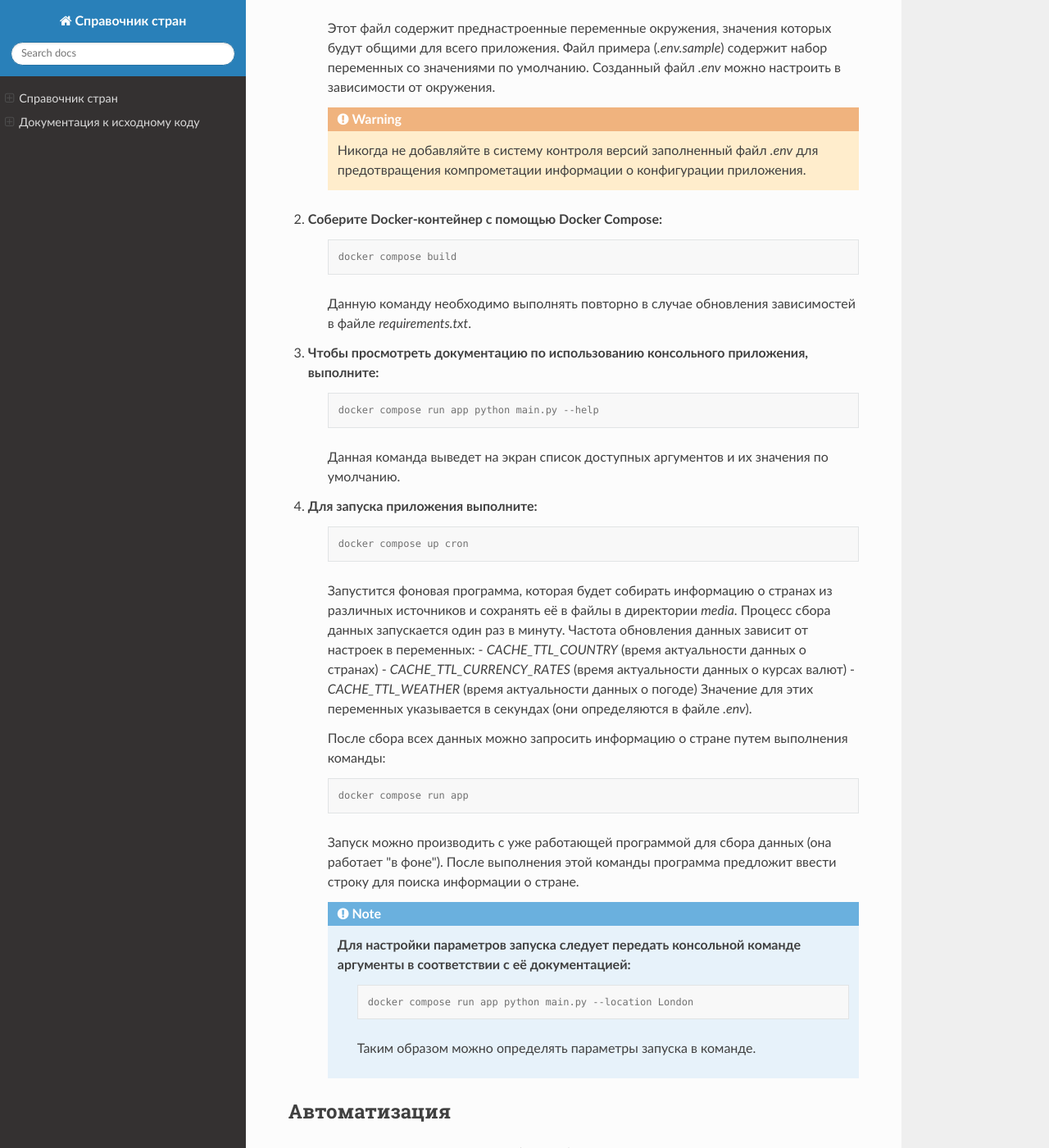
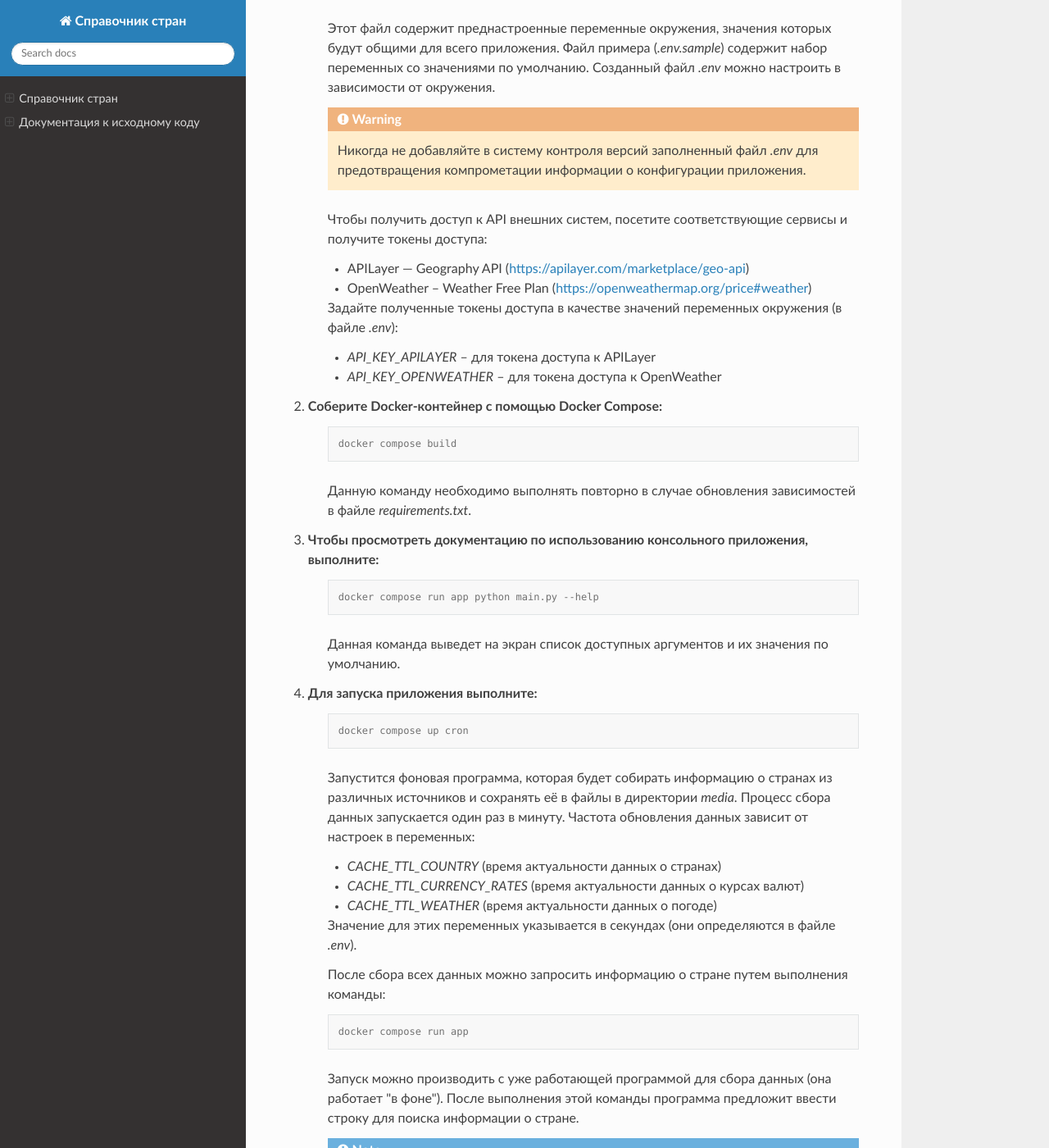
Before and after one commit to vmfilatova/python-course-country-directory, a Sphinx documentation site: the page built from docs/source/index.rst, in a window 1280 px wide and 1400 px high, scrolled down 927 px. Shown: the whole window at 82% size. Built offline with Sphinx 7.4.7 and the Read the Docs theme 2.0.0, drawn with Linux system fonts in a browser that asks for light colours.

Commit message:
Update documentation

```diff
--- a/docs/source/index.rst
+++ b/docs/source/index.rst
@@ -56,6 +56,16 @@
 
         Никогда не добавляйте в систему контроля версий заполненный файл `.env` для предотвращения компрометации информации о конфигурации приложения.
 
+    Чтобы получить доступ к API внешних систем, посетите соответствующие сервисы и получите токены доступа:
+
+    * APILayer — Geography API (https://apilayer.com/marketplace/geo-api)
+    * OpenWeather – Weather Free Plan (https://openweathermap.org/price#weather)
+
+    Задайте полученные токены доступа в качестве значений переменных окружения (в файле `.env`):
+
+    * `API_KEY_APILAYER` – для токена доступа к APILayer
+    * `API_KEY_OPENWEATHER` – для токена доступа к OpenWeather
+
 2. Соберите Docker-контейнер с помощью Docker Compose:
     .. code-block:: console
 
@@ -78,9 +88,11 @@
     Запустится фоновая программа, которая будет собирать информацию о странах из различных источников и сохранять
     её в файлы в директории `media`. Процесс сбора данных запускается один раз в минуту.
     Частота обновления данных зависит от настроек в переменных:
-    - `CACHE_TTL_COUNTRY` (время актуальности данных о странах)
-    - `CACHE_TTL_CURRENCY_RATES` (время актуальности данных о курсах валют)
-    - `CACHE_TTL_WEATHER` (время актуальности данных о погоде)
+
+    * `CACHE_TTL_COUNTRY` (время актуальности данных о странах)
+    * `CACHE_TTL_CURRENCY_RATES` (время актуальности данных о курсах валют)
+    * `CACHE_TTL_WEATHER` (время актуальности данных о погоде)
+
     Значение для этих переменных указывается в секундах (они определяются в файле `.env`).
 
     После сбора всех данных можно запросить информацию о стране путем выполнения команды:
```
Also changed, not shown: README.md (+29 -7 lines), 1 other file.
